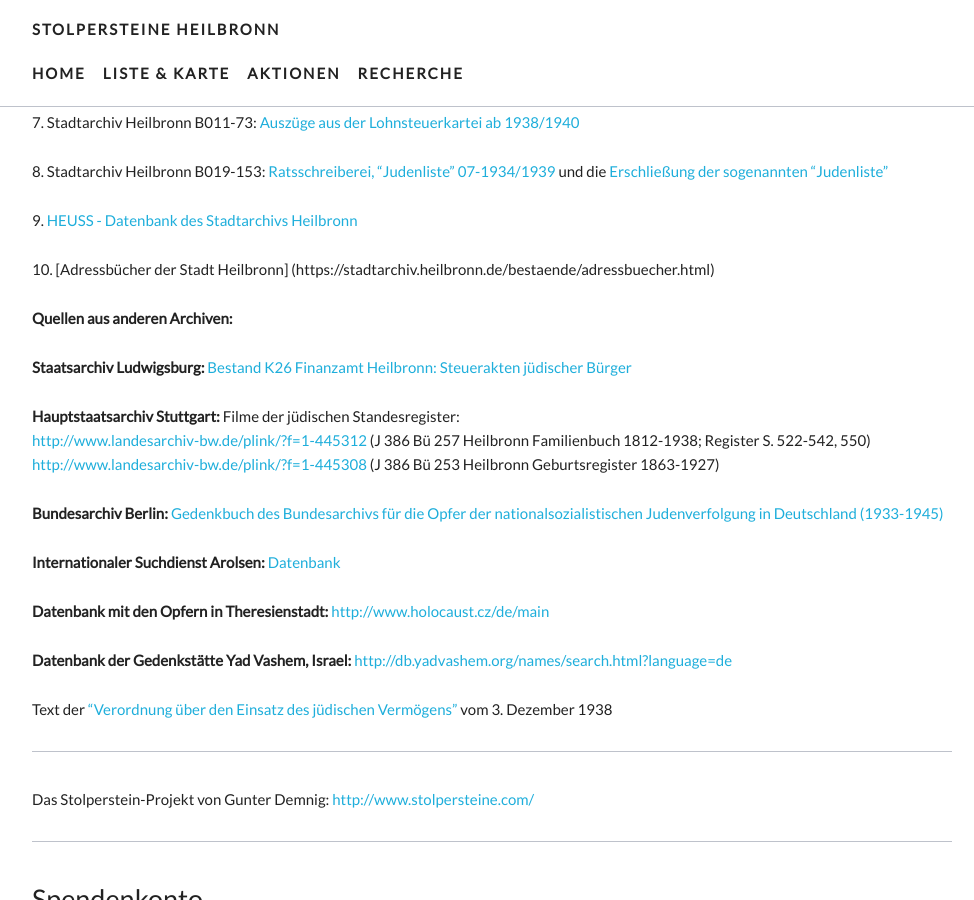
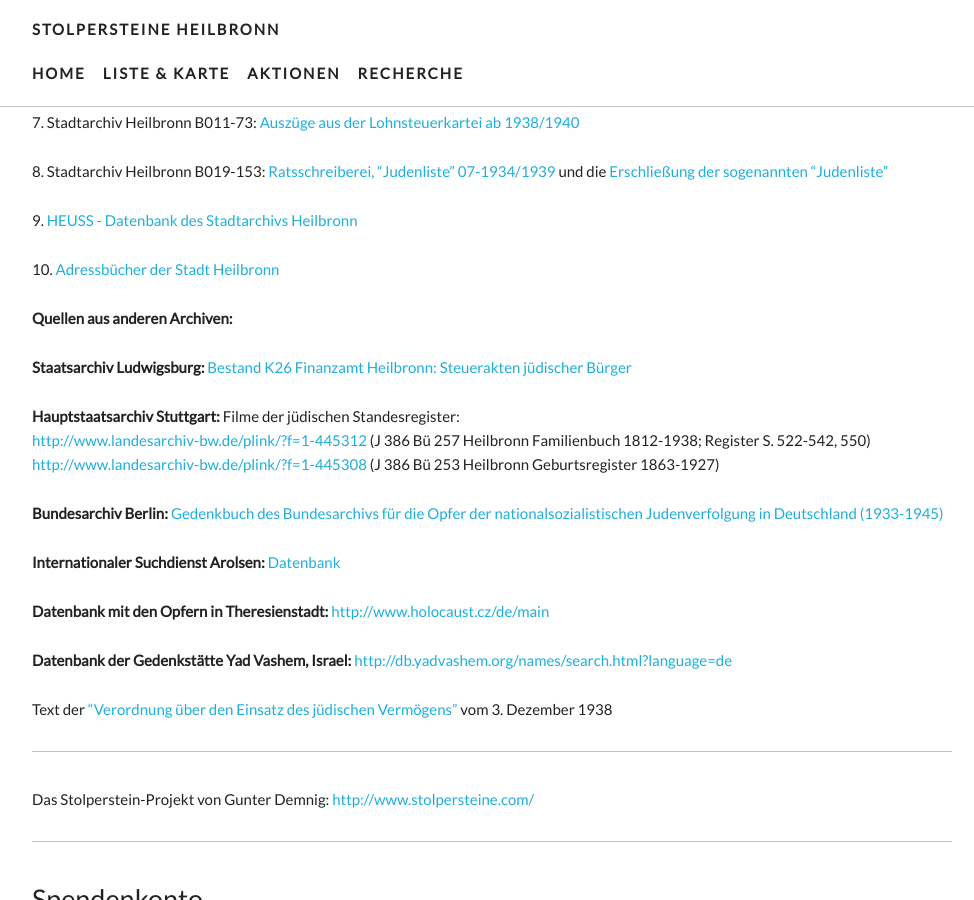
Before and after one commit to opendata-heilbronn/stolpersteine, a Jekyll site: the page built from recherche.md, in a window 1280 px wide and 900 px high, scrolled down 477 px. Shown: the whole window, without its empty margins (148-1122 px from the left). Built offline with Jekyll 4.4.1, drawn with Linux system fonts in a browser that asks for light colours; nearby versions of some CDN libraries; some web fonts are replaced.

Commit message:
Updated Recherche

```diff
--- a/recherche.md
+++ b/recherche.md
@@ -27,7 +27,7 @@ Vom Mittelalter bis zur Zeit der nationalsozialistischen Verfolgungen (1050-1945
 
 9\. [HEUSS - Datenbank des Stadtarchivs Heilbronn](http://heuss.stadtarchiv-heilbronn.de/)
 
-10\. \[Adressbücher der Stadt Heilbronn\] (https://stadtarchiv.heilbronn.de/bestaende/adressbuecher.html)
+10\. [Adressbücher der Stadt Heilbronn](https://stadtarchiv.heilbronn.de/bestaende/adressbuecher.html)
 
 **Quellen aus anderen Archiven:**
 
```
